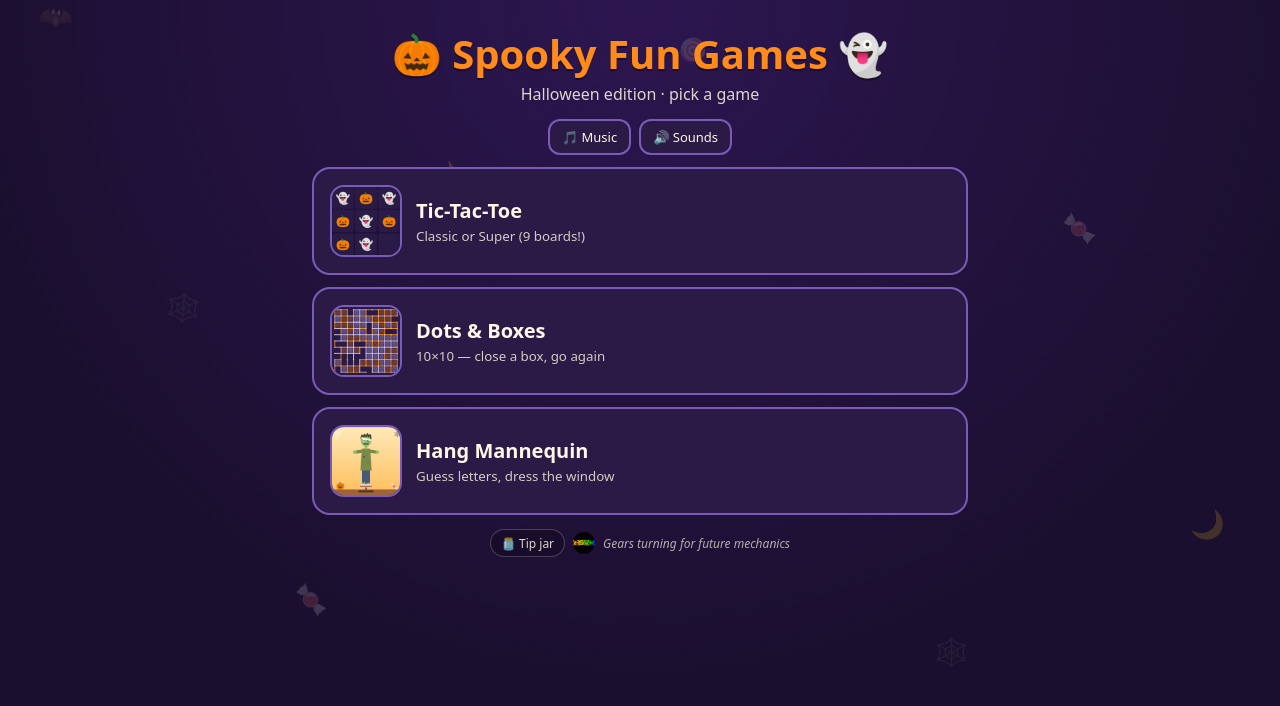
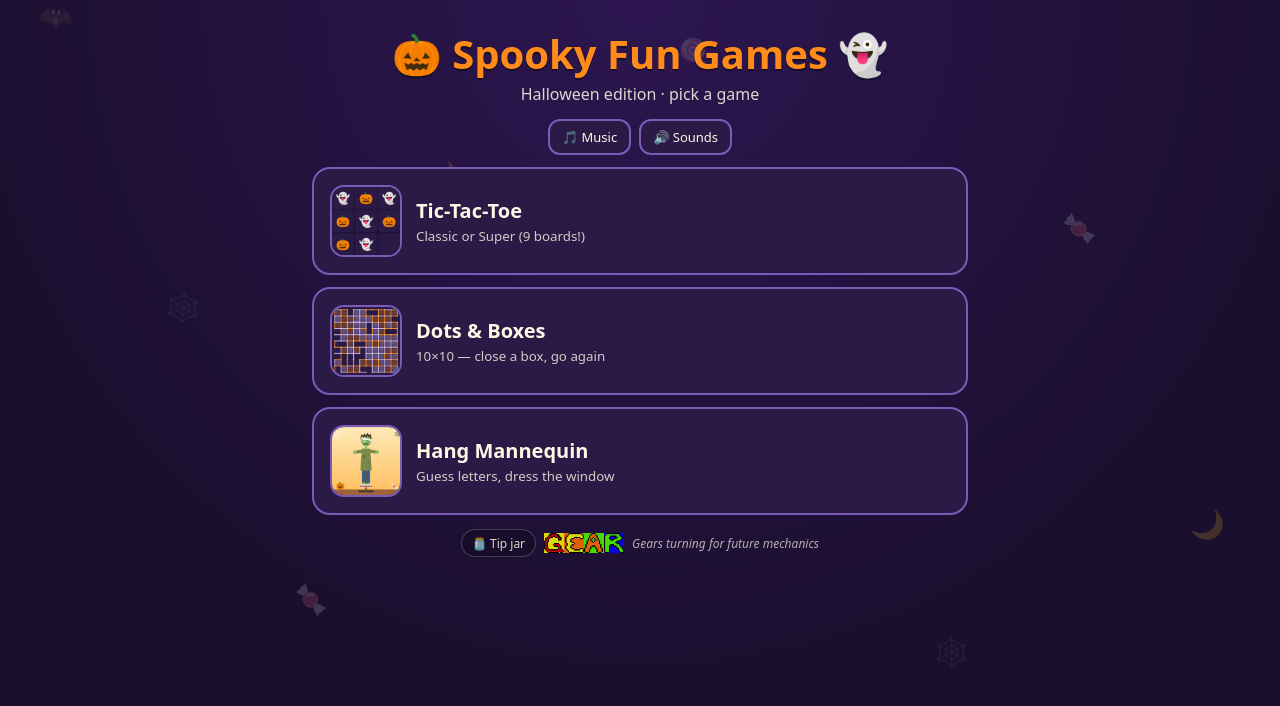
Before and after one commit to CAPSTILLER/paper-games, a website built with Vite: page index.html in a window 1280 px wide. Built offline with nearby package versions, Linux system fonts and the light colour scheme.

Commit message:
Footer: use shared GEAR cutout logo linking to landonthis.gearup.wtf

```diff
--- a/src/main.ts
+++ b/src/main.ts
@@ -40,7 +40,7 @@ function menu() {
   const tips = h("div", { class: "tips" });
   mountTipJar(tips, { stripeUrl: TIP_STRIPE, wallet: TIP_WALLET, message: "Gears turning for future mechanics — thanks for the support!" });
   m.append(h("footer", { class: "foot" }, tips,
-    h("a", { class: "gearlink", href: "https://gearup.wtf", target: "_blank", rel: "noopener noreferrer", title: "gearup.wtf" }, h("img", { src: "/gear-logo.png", alt: "GEAR", width: 22, height: 22 })),
+    h("a", { class: "gearlink", href: "https://landonthis.gearup.wtf", target: "_blank", rel: "noopener noreferrer", "aria-label": "GEAR" }, h("img", { src: "/gear-logo-cutout.png", alt: "GEAR", width: 80, height: 20 })),
     h("span", { class: "gearmsg" }, "Gears turning for future mechanics")));
   app.append(m);
   history.replaceState(null, "", keepTheme());
--- a/src/style.css
+++ b/src/style.css
@@ -117,5 +117,5 @@ canvas.dots{touch-action:none;background:var(--panel);border-radius:14px}
 .thumb{width:72px;height:72px;border-radius:14px;object-fit:cover;flex:none;border:2px solid var(--line)}
 .foot{display:flex;align-items:center;justify-content:center;flex-wrap:wrap;gap:8px;margin:14px 0 4px;font-size:12px;opacity:.85}
 .foot .tj-btn{font-size:12px;padding:4px 10px;min-height:28px}
-.gearlink img{display:block;width:22px;height:22px;border-radius:50%}
+.gearlink img{display:block;height:20px;width:auto}.gearlink:hover{opacity:.85}
 .gearmsg{opacity:.8;font-style:italic}
```
Also changed, not shown: public/gear-logo-cutout.png (added), public/gear-logo.png (deleted), shots/menu-tipjar-pixel7.png.
